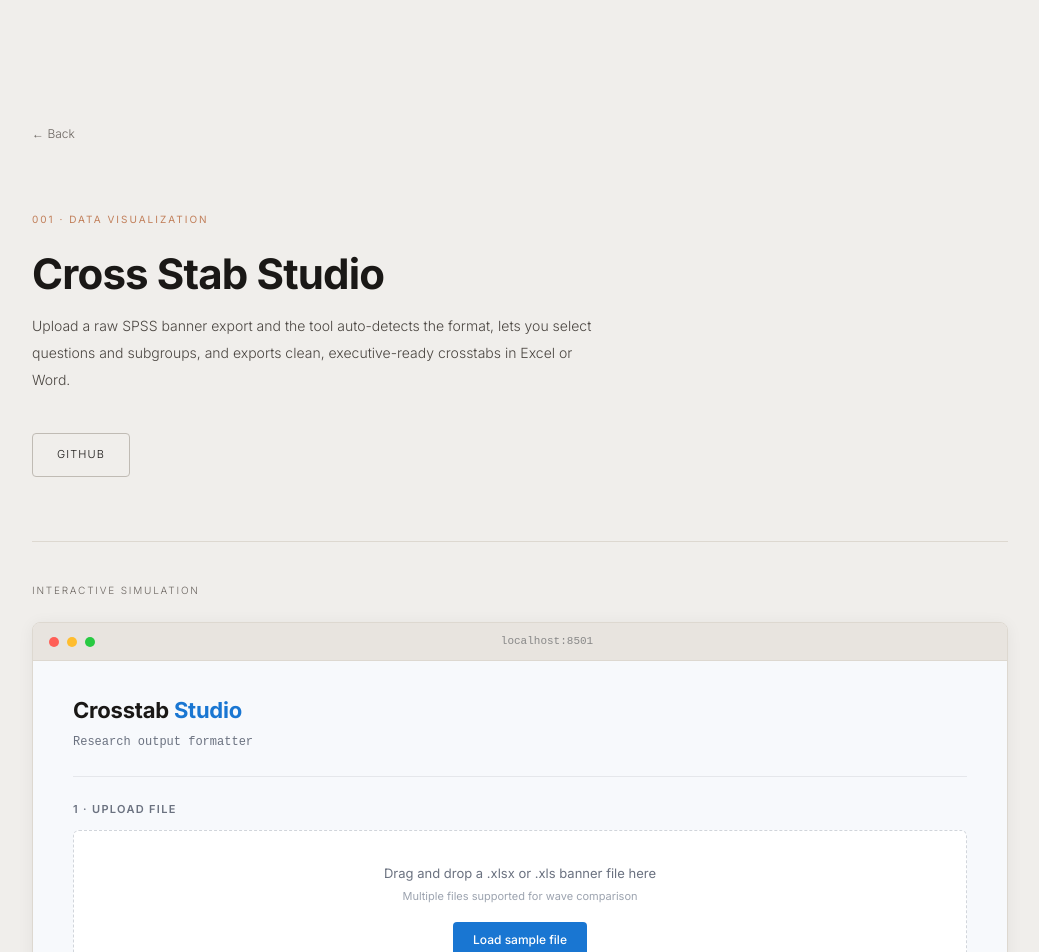
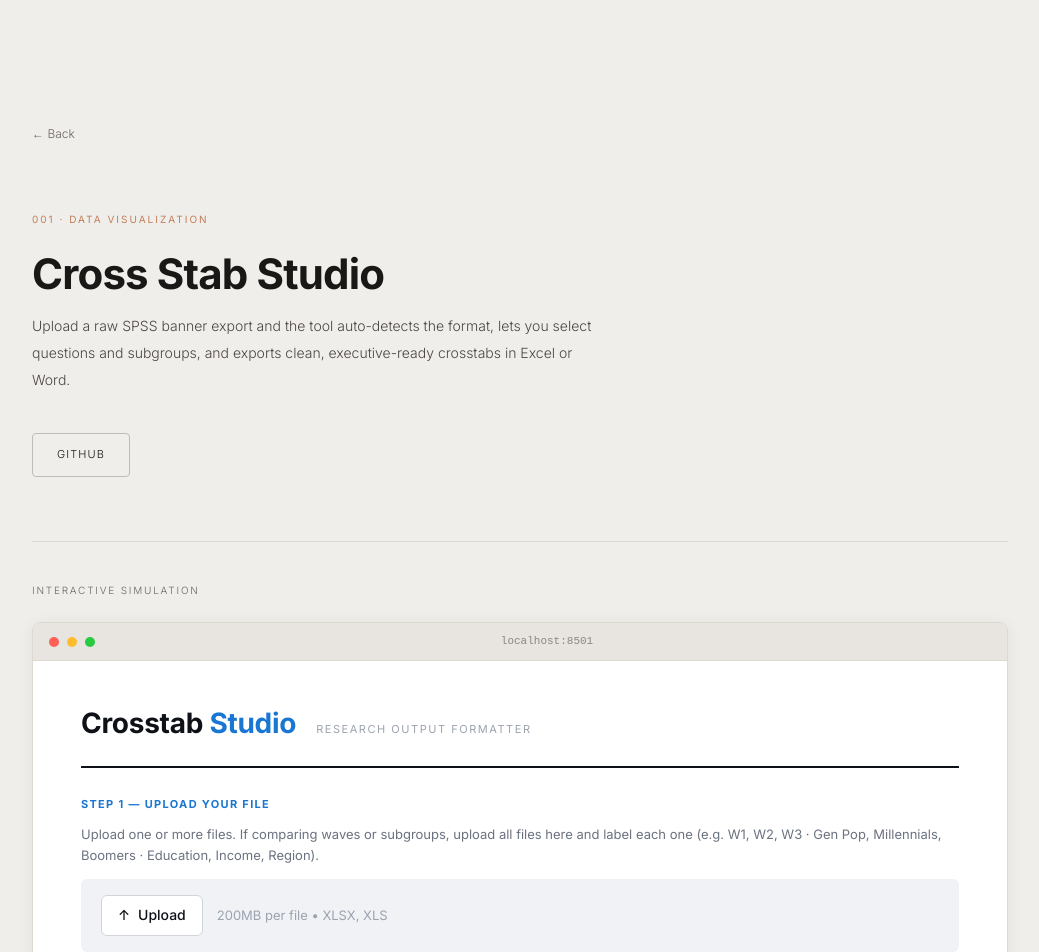
Before and after one commit to camahoy/camillehoy-portfolio, a Next.js app: page /demo/cross-star-studio in a window 1280 px wide. Shown: the top 952 px of the page, without its empty margins (120-1159 px from the left). Built offline with nearby package versions, Linux system fonts and the light colour scheme.

Commit message:
Match Cross Stab Studio demo to actual app UI
Fixes header (large title + inline subtitle), dark divider line,
blue uppercase step labels (STEP 1 — UPLOAD YOUR FILE), and
Streamlit-style upload widget (button + hint on gray background).

https://claude.ai/code/session_011AYPfjYPpYL187LBkdrcDi

```diff
--- a/app/demo/cross-star-studio/page.tsx
+++ b/app/demo/cross-star-studio/page.tsx
@@ -155,38 +155,41 @@ export default function CrossStabStudioDemo() {
             </div>
 
             {/* Streamlit body */}
-            <div style={{ background: '#F7F9FC', padding: '32px 40px', fontFamily: "'Sora', 'Inter', sans-serif" }}>
+            <div style={{ background: '#ffffff', padding: '40px 48px', fontFamily: "'Source Sans Pro', 'Inter', sans-serif" }}>
 
-              {/* Header */}
-              <div style={{ marginBottom: '24px' }}>
-                <h2 style={{ fontSize: '22px', fontWeight: 700, color: '#1a1816', margin: 0, letterSpacing: '-0.01em' }}>
+              {/* Header — matches real app: large title + subtitle inline, dark divider */}
+              <div style={{ display: 'flex', alignItems: 'baseline', gap: '20px', marginBottom: '20px' }}>
+                <h2 style={{ fontSize: '28px', fontWeight: 700, color: '#0e1117', margin: 0, letterSpacing: '-0.01em' }}>
                   Crosstab <span style={{ color: '#1976d2' }}>Studio</span>
                 </h2>
-                <p style={{ fontSize: '12px', color: '#6b7280', margin: '4px 0 0', fontFamily: "'DM Mono', monospace" }}>
-                  Research output formatter
-                </p>
+                <span style={{ fontSize: '11px', color: '#9ca3af', letterSpacing: '0.14em', textTransform: 'uppercase', fontWeight: 400 }}>
+                  Research Output Formatter
+                </span>
               </div>
 
-              <hr style={{ border: 'none', borderTop: '1px solid #e5e7eb', marginBottom: '24px' }} />
+              <hr style={{ border: 'none', borderTop: '2px solid #0e1117', marginBottom: '28px' }} />
 
               {/* Step 1: Upload */}
-              <StepLabel n="1" title="Upload file" />
+              <StepLabel n="1" title="Upload your file" />
+              <p style={{ fontSize: '13px', color: '#6b7280', marginBottom: '14px', lineHeight: 1.6 }}>
+                Upload one or more files. If comparing waves or subgroups, upload all files here and label each one (e.g. W1, W2, W3 · Gen Pop, Millennials, Boomers · Education, Income, Region).
+              </p>
               {!fileLoaded ? (
-                <div style={{ border: '1.5px dashed #d1d5db', borderRadius: '6px', padding: '32px', textAlign: 'center', background: '#fff', marginBottom: '24px' }}>
-                  <p style={{ fontSize: '13px', color: '#6b7280', marginBottom: '4px' }}>
-                    Drag and drop a .xlsx or .xls banner file here
-                  </p>
-                  <p style={{ fontSize: '11px', color: '#9ca3af', marginBottom: '16px' }}>
-                    Multiple files supported for wave comparison
-                  </p>
-                  <Btn onClick={loadSample}>Load sample file</Btn>
+                <div style={{ background: '#f0f2f6', borderRadius: '6px', padding: '16px 20px', display: 'flex', alignItems: 'center', gap: '14px', marginBottom: '24px' }}>
+                  <button
+                    onClick={loadSample}
+                    style={{ display: 'flex', alignItems: 'center', gap: '8px', background: '#fff', border: '1px solid #d1d5db', borderRadius: '6px', padding: '8px 16px', fontSize: '14px', fontWeight: 500, color: '#0e1117', cursor: 'pointer', whiteSpace: 'nowrap' }}
+                  >
+                    <span>↑</span> Upload
+                  </button>
+                  <span style={{ fontSize: '13px', color: '#9ca3af' }}>200MB per file • XLSX, XLS</span>
                 </div>
               ) : (
-                <div style={{ display: 'flex', alignItems: 'center', gap: '10px', padding: '10px 14px', background: '#fff', border: '1px solid #e5e7eb', borderRadius: '6px', marginBottom: '24px' }}>
-                  <span style={{ fontSize: '16px' }}>📄</span>
+                <div style={{ background: '#f0f2f6', borderRadius: '6px', padding: '16px 20px', display: 'flex', alignItems: 'center', gap: '12px', marginBottom: '24px' }}>
+                  <span style={{ fontSize: '18px' }}>📄</span>
                   <div>
-                    <p style={{ fontSize: '12px', fontWeight: 600, color: '#1a1816', margin: 0 }}>KP_Q1_2024_banner.xlsx</p>
-                    <p style={{ fontSize: '11px', color: '#9ca3af', margin: 0 }}>142 KB · uploaded</p>
+                    <p style={{ fontSize: '13px', fontWeight: 600, color: '#0e1117', margin: 0 }}>KP_Q1_2024_banner.xlsx</p>
+                    <p style={{ fontSize: '12px', color: '#9ca3af', margin: 0 }}>142 KB · ready</p>
                   </div>
                 </div>
               )}
@@ -194,7 +197,7 @@ export default function CrossStabStudioDemo() {
               {/* Step 2: Format detection */}
               {step !== 'upload' && (
                 <>
-                  <hr style={{ border: 'none', borderTop: '1px solid #e5e7eb', marginBottom: '24px' }} />
+                  <hr style={{ border: 'none', borderTop: '1px solid #e5e7eb', margin: '8px 0 24px' }} />
                   <StepLabel n="2" title="Format detection" />
                   <div style={{ border: '1.5px solid #4caf50', borderRadius: '6px', padding: '16px 20px', background: '#fff', marginBottom: '24px' }}>
                     <div style={{ display: 'flex', alignItems: 'center', gap: '8px', marginBottom: '12px' }}>
@@ -245,7 +248,7 @@ export default function CrossStabStudioDemo() {
               {/* Step 3: Scan */}
               {confirmed && step !== 'upload' && (
                 <>
-                  <hr style={{ border: 'none', borderTop: '1px solid #e5e7eb', marginBottom: '24px' }} />
+                  <hr style={{ border: 'none', borderTop: '1px solid #e5e7eb', margin: '8px 0 24px' }} />
                   <StepLabel n="3" title="Scan" />
                   <p style={{ fontSize: '12px', color: '#4b5563', marginBottom: '14px' }}>
                     Format: <strong>Knowledge Panel</strong> · Single file mode
@@ -265,7 +268,7 @@ export default function CrossStabStudioDemo() {
               {/* Step 4: Question & column selection */}
               {(step === 'scanned' || step === 'exported') && (
                 <>
-                  <hr style={{ border: 'none', borderTop: '1px solid #e5e7eb', marginBottom: '24px' }} />
+                  <hr style={{ border: 'none', borderTop: '1px solid #e5e7eb', margin: '8px 0 24px' }} />
                   <StepLabel n="4" title="Select questions and columns" />
 
                   {/* Stats pills */}
@@ -332,7 +335,7 @@ export default function CrossStabStudioDemo() {
               {/* Step 5: Export */}
               {(step === 'scanned' || step === 'exported') && (
                 <>
-                  <hr style={{ border: 'none', borderTop: '1px solid #e5e7eb', marginBottom: '24px' }} />
+                  <hr style={{ border: 'none', borderTop: '1px solid #e5e7eb', margin: '8px 0 24px' }} />
                   <StepLabel n="5" title="Export" />
                   <p style={{ fontSize: '12px', color: '#4b5563', marginBottom: '14px' }}>
                     {selectedQ.length} question{selectedQ.length !== 1 ? 's' : ''} · {selectedCols.length} column{selectedCols.length !== 1 ? 's' : ''} selected
@@ -382,8 +385,8 @@ export default function CrossStabStudioDemo() {
 
 function StepLabel({ n, title }: { n: string; title: string }) {
   return (
-    <p style={{ fontSize: '11px', fontWeight: 600, color: '#6b7280', textTransform: 'uppercase', letterSpacing: '0.12em', marginBottom: '12px' }}>
-      {n} · {title}
+    <p style={{ fontSize: '11px', fontWeight: 700, color: '#1976d2', textTransform: 'uppercase', letterSpacing: '0.12em', marginBottom: '10px' }}>
+      Step {n} — {title}
     </p>
   )
 }
```
